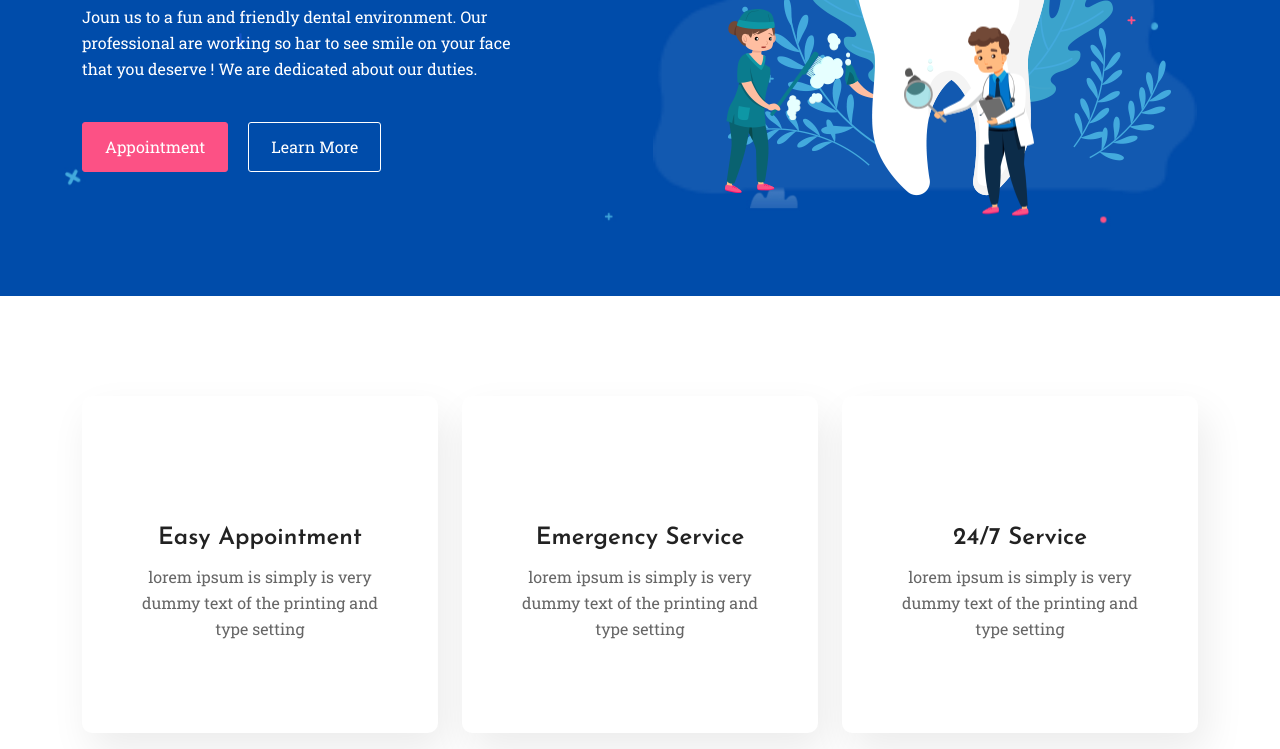
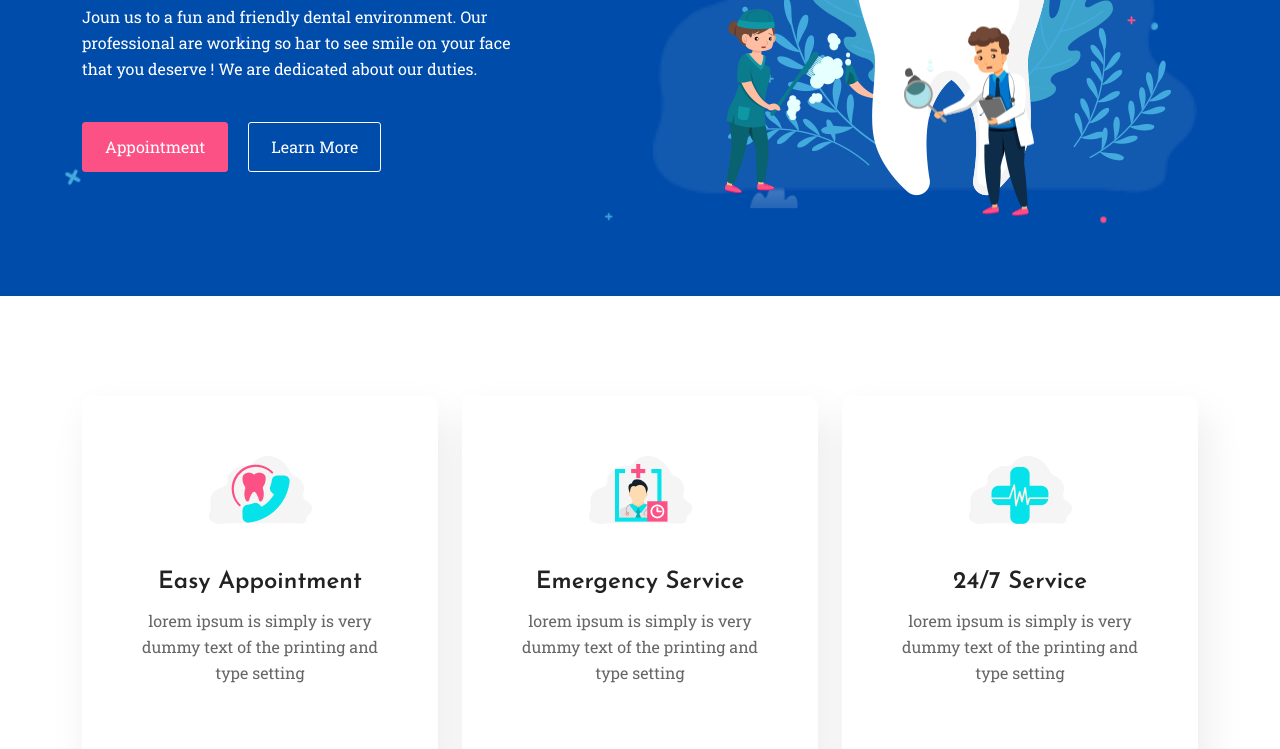
Before and after one commit to malay009-star/Dotor-Clinic-Website, a plain HTML site: page index.html in a window 1280 px wide. Shown: the part 348-1097 px from the top of the page. Drawn offline with nearby package versions, Linux system fonts and the light colour scheme; the site is published under a folder, as on GitHub Pages, so addresses that start at the root find nothing; a web font is replaced by a local one.

Commit message:
forward slash has been aded

```diff
--- a/index.html
+++ b/index.html
@@ -99,7 +99,8 @@
                     <div class="col-md-4 col-sm-6 mb-4">
                         <div class="card text-center">
                             <div class="icon-box">
-                                <img src="/images/top-banner-img/Appointment-icon.png" alt="">
+                                <img src="./images/top-banner-img/Appointment-icon.png" alt="">
+
                             </div>
                             <div>
                                 <h4>Easy Appointment</h4>
@@ -110,7 +111,7 @@
                     <div class="col-md-4 col-sm-6 mb-4">
                         <div class="card text-center">
                             <div class="icon-box">
-                                <img src="/images/top-banner-img/Emergency-icon.png" alt="">
+                                <img src="./images/top-banner-img/Emergency-icon.png" alt="">
                             </div>
                             <div>
                                 <h4>Emergency Service</h4>
@@ -121,7 +122,7 @@
                     <div class="col-md-4 col-sm-6 mb-4">
                         <div class="card text-center">
                             <div class="icon-box">
-                                <img src="/images/top-banner-img/7-Service-icon.png" alt="">
+                                <img src="./images/top-banner-img/7-Service-icon.png" alt="">
                             </div>
                             <div>
                                 <h4>24/7 Service</h4>
```
